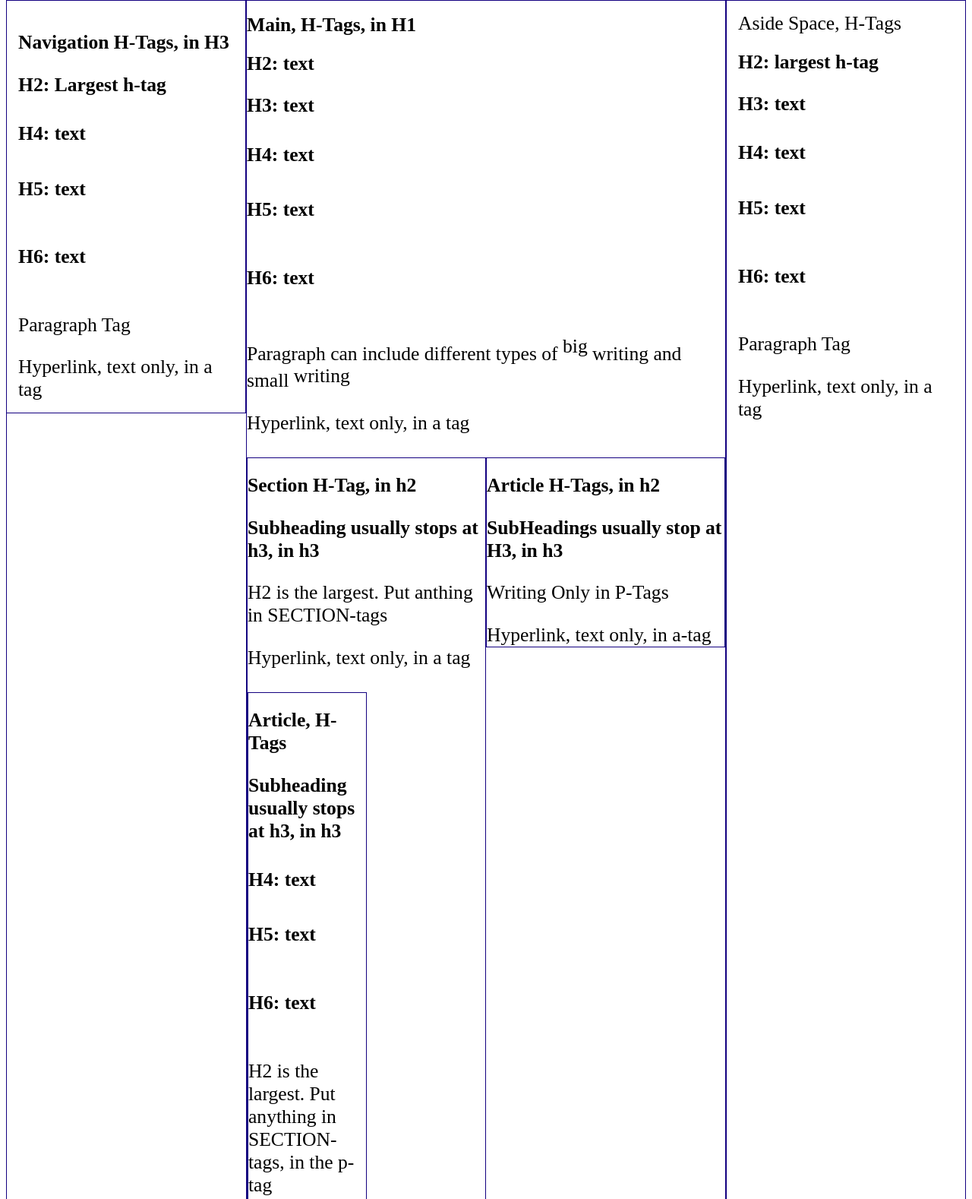
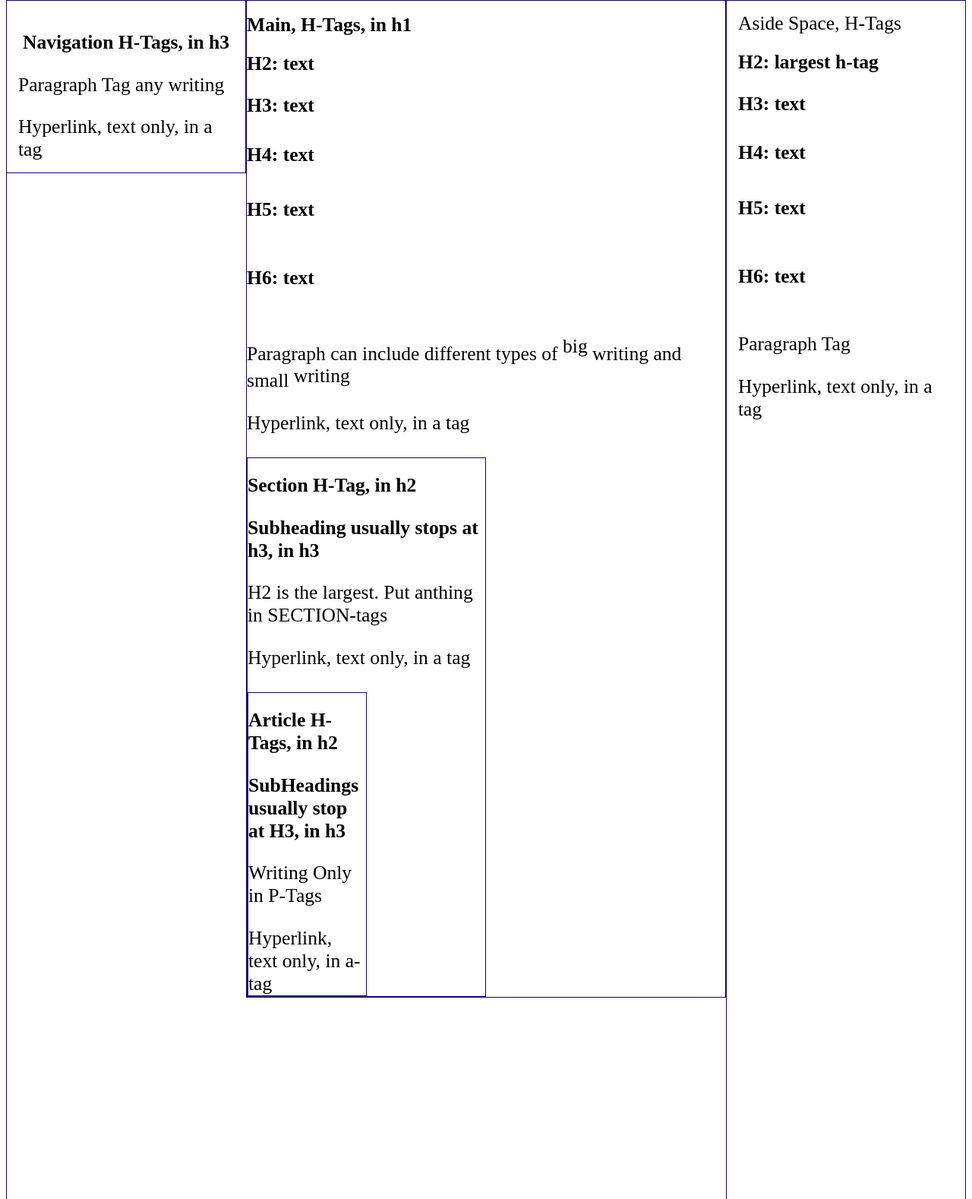
Before and after one commit to whitneymavunga/Learning-HTML-P1-20240206.github.io, a plain HTML site: page childPages/childTemplate.html in a window 1280 px wide. Shown: the part 310-1888 px from the top of the page at 76% size. Drawn offline with Linux system fonts and the light colour scheme.

Commit message:
Update childTemplate.html

```diff
--- a/childPages/childTemplate.html
+++ b/childPages/childTemplate.html
@@ -64,6 +64,13 @@
             border:1px solid rgb(19,0,128)
         }
 
+        .section{ width: 50%;
+            float: left;
+            padding: px;
+            border:1px solid rgb(19,0,128);
+
+        }
+
     </style>
 
     <noscript>Running Javascript is not necessary in the HTML page... FYI: your feature to execute scripts is turned off. </noscript>
@@ -80,16 +87,12 @@
        <p>Paragraph Tag, any writing</p>
     </header>
     <nav class="nav">
-        <h3>Navigation H-Tags, in H3</h3>
-       <h2> H2: Largest h-tag</h2>
-       <h4> H4: text</h4>
-       <h5> H5: text</h5>
-       <h6> H6: text</h6>
-       <p>Paragraph Tag</p>
+       <h3 style="text-align: center;">Navigation H-Tags, in h3</h3>
+       <p>Paragraph Tag any writing</p>
        <a>Hyperlink, text only, in a tag</a>
     </nav>
     <main class="main">
-        <h1>Main, H-Tags, in H1</h1>
+        <h1>Main, H-Tags, in h1</h1>
         <h2> H2: text</h2>
         <h3> H3: text</h3>
         <h4> H4: text</h4>
@@ -99,28 +102,20 @@
         <a>Hyperlink, text only, in a tag</a>
         <br>
         <br>
-        <section class="main">
+        <section class="section">
             <h2>Section H-Tag, in h2</h2>
             <h3>Subheading usually stops at h3, in h3</h3>
             <p>H2 is the largest. Put anthing in SECTION-tags</p>
             <a>Hyperlink, text only, in a tag</a>
             <br><br>
-            <article class="main">
-            <h2>Article, H-Tags</h2>
-            <h3>Subheading usually stops at h3, in h3</h3>
-            <h4> H4: text</h4>
-            <h5> H5: text</h5>
-            <h6> H6: text</h6>
-            <p>H2 is the largest. Put anything in SECTION-tags, in the p-tag</p>
-        </article>
+            <article class="section">
+                <h2>Article H-Tags, in h2</h2>
+                <h3>SubHeadings usually stop at H3, in h3</h3>
+                <p>Writing Only in P-Tags</p>
+                <a>Hyperlink, text only, in a-tag</a>
+                </article>
         </section>
-     <article class="main">
-        <h2>Article H-Tags, in h2</h2>
-        <h3>SubHeadings usually stop at H3, in h3</h3>
-        <p>Writing Only in P-Tags</p>
-        <a>Hyperlink, text only, in a-tag</a>
-    </article>
-</main>
+    </main>
     <aside class="aside">
         Aside Space, H-Tags
        <h2> H2: largest h-tag</h2>
```
